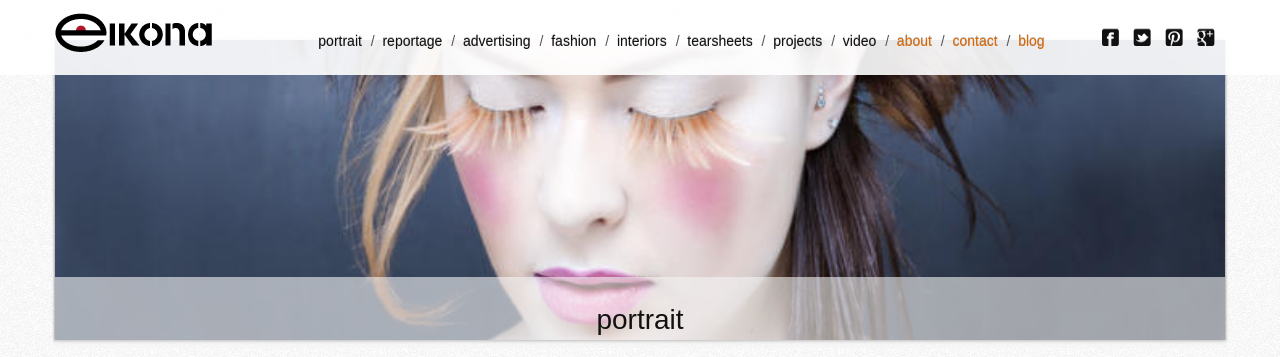
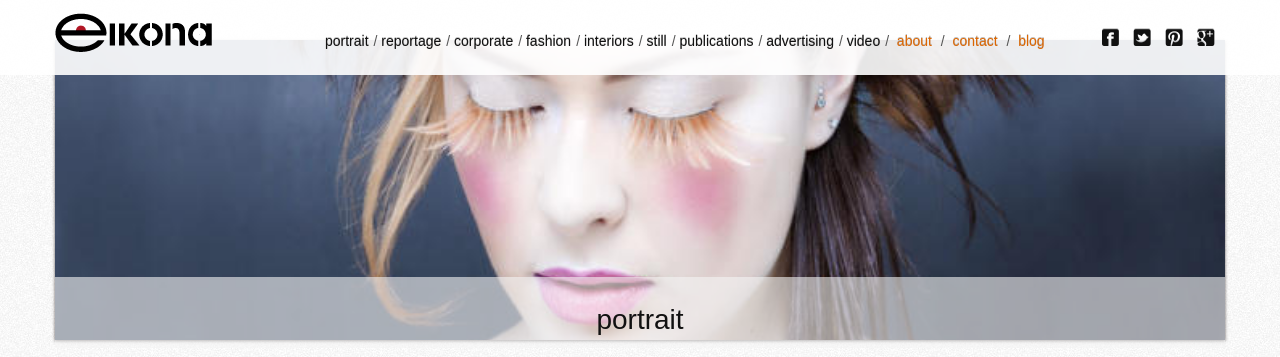
Before and after one commit to axyz/www.eikonabox.it, a PHP site: page / in a window 1280 px wide. Shown: the top 357 px of the page. Run offline with PHP 8.4, Linux system fonts and the light colour scheme; data that the repository does not hold is empty; some libraries are stand-ins or nearby versions; some web fonts are replaced.

Commit message:
New home layout

```diff
--- a/index.php
+++ b/index.php
@@ -1,7 +1,9 @@
 <?php include("page/header.php"); ?>
 <style>
  body{visibility:hidden;}
-.home .span4, .home .span12 {
+ .home .span4,
+ .home .span6,
+ .home .span12 {
    margin-bottom:20px;
  }
  .home-section {
@@ -51,7 +53,7 @@ body{visibility:hidden;}
 
     <div class="row">
       <div class="span12 shadow">
-			<a href="<?php echo $basedir;?>page/portrait.php" title="italian portrait photographer">
+        <a href="<?= $basedir ?>page/portrait.php" title="italian portrait photographer">
           <div class="home-section large" style="background:url(img/home/fotografo-ritratti-roma.jpg) no-repeat 0px 75%;background-size:100%;" >
             <div class="home-section-title">portrait</div>
           </div>
@@ -61,21 +63,21 @@ body{visibility:hidden;}
 
     <div class="row">
       <div class="span4 shadow">
-			<a href="<?php echo $basedir;?>page/reportage.php" title="italian reportage photographer">
+        <a href="<?= $basedir ?>page/reportage.php" title="italian reportage photographer">
           <div class="home-section" style="background:url(img/home/fotografo-reportage-roma.jpg) no-repeat 0px 50%;background-size:100%;" >
             <div class="home-section-title">reportage</div>
           </div>
         </a>
       </div>
       <div class="span4 shadow">
-			<a href="<?php echo $basedir;?>page/corporate.php" title="italian corporate photographer">
+        <a href="<?= $basedir ?>page/corporate.php" title="italian corporate photographer">
           <div class="home-section" style="background:url(img/home/fotografo-corporate-roma.jpg) no-repeat 0px 70%;background-size:100%;" >
-					<div class="home-section-title">advertising</div>
+            <div class="home-section-title">corporate</div>
           </div>
         </a>
       </div>
       <div class="span4 shadow">
-			<a href="<?php echo $basedir;?>page/fashion.php" title="italian fashion photographer">
+        <a href="<?= $basedir ?>page/fashion.php" title="italian fashion photographer">
           <div class="home-section" style="background:url(img/home/fotografo-fashion-roma.jpg) no-repeat 0px 20%;background-size:100%;" >
             <div class="home-section-title">fashion</div>
           </div>
@@ -84,10 +86,18 @@ body{visibility:hidden;}
     </div>
 
     <div class="row">
-		<div class="span12 shadow">
-			<a href="<?php echo $basedir;?>page/interiors.php" title="italian interiors photographer">
+      <div class="span6 shadow">
+        <a href="<?= $basedir ?>page/interiors.php" title="italian interiors photographer">
           <div class="home-section large" style="background:url(img/home/fotografo-roma.jpg) no-repeat 0px 78%;background-size:100%;" >
             <div class="home-section-title">interiors</div>
+          </div>
+        </a>
+      </div>
+
+      <div class="span6 shadow">
+        <a href="<?= $basedir ?>page/still.php" title="italian still-life photographer">
+          <div class="home-section large" style="background:url(img/home/fotografo-roma.jpg) no-repeat 0px 78%;background-size:100%;" >
+            <div class="home-section-title">still</div>
           </div>
         </a>
       </div>
@@ -95,21 +105,21 @@ body{visibility:hidden;}
 
     <div class="row">
       <div class="span4 shadow">
-			<a href="<?php echo $basedir;?>page/publication.php" title="italian editorial photographer">
+        <a href="<?= $basedir ?>page/publication.php" title="italian editorial photographer">
           <div class="home-section" style="background:url(img/home/fotografo-editoriale-roma.jpg) no-repeat 0px 18%;background-size:100%;" >
-					<div class="home-section-title">tearsheets</div>
+            <div class="home-section-title">publications</div>
           </div>
         </a>
       </div>
       <div class="span4 shadow">
-			<a href="<?php echo $basedir;?>page/projects.php" title="italian photographer">
+        <a href="<?= $basedir ?>page/projects.php" title="italian advertising photographer">
           <div class="home-section" style="background:url(img/home/videomaker-produzioni-video-roma.jpg) no-repeat 0px 40%;background-size:100%;" >
-					<div class="home-section-title">projects</div>
+            <div class="home-section-title">advertisingdiv
           </div>
         </a>
       </div>
       <div class="span4 shadow">
-			<a href="<?php echo $basedir;?>page/video.php" title="italian video production">
+        <a href="<?= $basedir ?>page/video.php" title="italian video production">
           <div class="home-section" style="background:url(img/home/video-production-roma.jpg) no-repeat 0px 38%;background-size:100%;" >
             <div class="home-section-title">video</div>
           </div>
--- a/page/footer.php
+++ b/page/footer.php
@@ -7,11 +7,12 @@
             <li><a href="<?php echo $basedir;?>">home</a></li>
             <li class="hidden-tablet">/&nbsp;<a href="<?php echo $basedir;?>page/portrait.php">portrait</a></li>
             <li class="hidden-tablet">/&nbsp;<a href="<?php echo $basedir;?>page/reportage.php">reportage</a></li>
-            <li class="hidden-tablet">/&nbsp;<a href="<?php echo $basedir;?>page/corporate.php">advertising</a></li>
+            <li class="hidden-tablet">/&nbsp;<a href="<?php echo $basedir;?>page/corporate.php">corporate</a></li>
             <li class="hidden-tablet">/&nbsp;<a href="<?php echo $basedir;?>page/fashion.php">fashion</a></li>
             <li class="hidden-tablet">/&nbsp;<a href="<?php echo $basedir;?>page/interiors.php">interiors</a></li>
-            <li class="hidden-tablet">/&nbsp;<a href="<?php echo $basedir;?>page/publication.php">tearsheets</a></li>
-            <li class="hidden-tablet">/&nbsp;<a href="<?php echo $basedir;?>page/projects.php">projects</a></li>
+            <li class="hidden-tablet">/&nbsp;<a href="<?php echo $basedir;?>page/still.php">still</a></li>
+            <li class="hidden-tablet">/&nbsp;<a href="<?php echo $basedir;?>page/publication.php">publications</a></li>
+            <li class="hidden-tablet">/&nbsp;<a href="<?php echo $basedir;?>page/advertising.php">advertising</a></li>
             <li class="hidden-tablet">/&nbsp;<a href="<?php echo $basedir;?>page/video.php">video</a></li>
             <li>/&nbsp;<a style="color:#d60;" href="<?php echo $basedir;?>page/about.php">about</a></li>
             <li>/&nbsp;<a style="color:#d60;" href="<?php echo $basedir;?>page/contact.php">contact</a></li>
--- a/page/header.php
+++ b/page/header.php
@@ -373,14 +373,15 @@
             <a class="brand" href="<?php echo $basedir;?>"><h1 style="font-size:30px;line-height:30px;"><img itemprop="image" src="<?php echo $basedir;?>img/eikona_guido.png" alt="Italian Photographer" ></h1></a>
             <div class="nav-collapse">
               <ul class="nav" style="margin-top:31px;">
-              <li id="about"><a href="<?php echo $basedir;?>page/portrait.php" title="italian portrait photographer">&nbsp;portrait&nbsp;</a></li>
-              <li id="about"><span class="hidden-tablet hidden-phone">/&nbsp;</span><a href="<?php echo $basedir;?>page/reportage.php" title="italian reportage photographer">&nbsp;reportage&nbsp;</a></li>
-              <li id="about"><span class="hidden-tablet hidden-phone">/&nbsp;</span><a href="<?php echo $basedir;?>page/corporate.php" title="italian corporate photographer">&nbsp;advertising&nbsp;</a></li>
-              <li id="about"><span class="hidden-tablet hidden-phone">/&nbsp;</span><a href="<?php echo $basedir;?>page/fashion.php" title="italian fashion photographer">&nbsp;fashion&nbsp;</a></li>
-              <li id="about"><span class="hidden-tablet hidden-phone">/&nbsp;</span><a href="<?php echo $basedir;?>page/interiors.php" title="italian interiors photographer">&nbsp;interiors&nbsp;</a></li>
-              <li id="about"><span class="hidden-tablet hidden-phone">/&nbsp;</span><a href="<?php echo $basedir;?>page/publication.php" title="italian publication photographer">&nbsp;tearsheets&nbsp;</a></li>
-              <li id="about"><span class="hidden-tablet hidden-phone">/&nbsp;</span><a href="<?php echo $basedir;?>page/projects.php" title="italian photographer">&nbsp;projects&nbsp;</a></li>
-              <li id="about"><span class="hidden-tablet hidden-phone">/&nbsp;</span><a href="<?php echo $basedir;?>page/video.php" title="italian video production">&nbsp;video&nbsp;</a></li>
+                <li id="about"><a href="<?php echo $basedir;?>page/portrait.php" title="italian portrait photographer">portrait</a></li>
+                <li id="about"><span class="hidden-tablet hidden-phone">/&nbsp;</span><a href="<?php echo $basedir;?>page/reportage.php" title="italian reportage photographer">reportage</a></li>
+                <li id="about"><span class="hidden-tablet hidden-phone">/&nbsp;</span><a href="<?php echo $basedir;?>page/corporate.php" title="italian corporate photographer">corporate</a></li>
+                <li id="about"><span class="hidden-tablet hidden-phone">/&nbsp;</span><a href="<?php echo $basedir;?>page/fashion.php" title="italian fashion photographer">fashion</a></li>
+                <li id="about"><span class="hidden-tablet hidden-phone">/&nbsp;</span><a href="<?php echo $basedir;?>page/interiors.php" title="italian interiors photographer">interiors</a></li>
+                <li id="about"><span class="hidden-tablet hidden-phone">/&nbsp;</span><a href="<?php echo $basedir;?>page/still.php" title="italian still-life photographer">still</a></li>
+                <li id="about"><span class="hidden-tablet hidden-phone">/&nbsp;</span><a href="<?php echo $basedir;?>page/publication.php" title="italian publication photographer">publications</a></li>
+                <li id="about"><span class="hidden-tablet hidden-phone">/&nbsp;</span><a href="<?php echo $basedir;?>page/advertising.php" title="italian advertising photographer">advertising</a></li>
+                <li id="about"><span class="hidden-tablet hidden-phone">/&nbsp;</span><a href="<?php echo $basedir;?>page/video.php" title="italian video production">video</a></li>
 
                 <li id="about"><span class="hidden-tablet hidden-phone">/&nbsp;</span><a style="color:#d60;" href="<?php echo $basedir;?>page/about.php" title="about us" alt="about us">&nbsp;about&nbsp;</a></li>
                 <li id="contact"><span class="hidden-tablet hidden-phone">/&nbsp;</span><a style="color:#d60;" href="<?php echo $basedir;?>page/contact.php" title="contact us" alt="contact us">&nbsp;contact&nbsp;</a></li>
```
Lines whose indentation alone changed are shown as unchanged.
